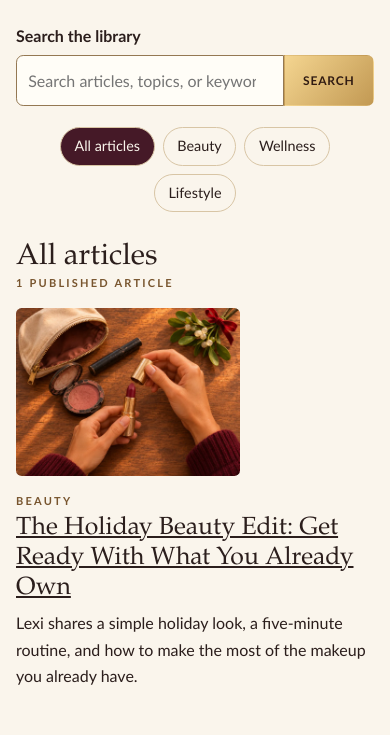
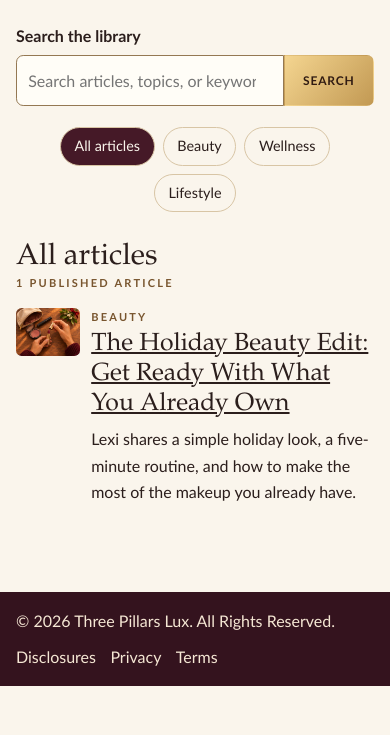
Before and after one commit to beardsgrace/three-pillars-lux, a plain HTML site: page library.html in a window 390 px wide. Shown: the part 365-1100 px from the top of the page. After the commit the page ends 1051 px from the top, so only its background shows below. Drawn offline with Linux system fonts and the light colour scheme.

Commit message:
Keep Library thumbnails compact beside article titles

```diff
--- a/styles.css
+++ b/styles.css
@@ -193,7 +193,7 @@ header nav { border-bottom:2px solid #cba46b; background:repeating-linear-gradie
   .wordmark { font-size: clamp(1.3rem, 6.15vw, 1.65rem); white-space: nowrap; }
 }
 
-.library-article { display: grid; grid-template-columns: minmax(0, 10rem) 1fr; gap: 1rem; align-items: start; margin-block: 1rem; }
+.library-article { display: grid; grid-template-columns: clamp(4rem, 14vw, 7rem) minmax(0, 1fr); gap: 1rem; align-items: start; margin-block: 1rem; }
 .library-article[hidden] { display: none; }
 .library-article img { display: block; width: 100%; height: auto; border-radius: .35rem; }
 .library-article h3 { margin-block: .25rem .4rem; }
@@ -205,6 +205,5 @@ header nav { border-bottom:2px solid #cba46b; background:repeating-linear-gradie
 .article-photo { display: block; width: min(100%, 24rem); height: auto; border-radius: .35rem; }
 .article-signoff img + br + img { margin-inline-start: 100px; position: relative; top: -6px; }
 @media (max-width: 520px) {
-  .library-article { grid-template-columns: minmax(0, 1fr); }
-  .library-article img { max-width: 14rem; }
+  .library-article { gap: .7rem; }
 }
```
